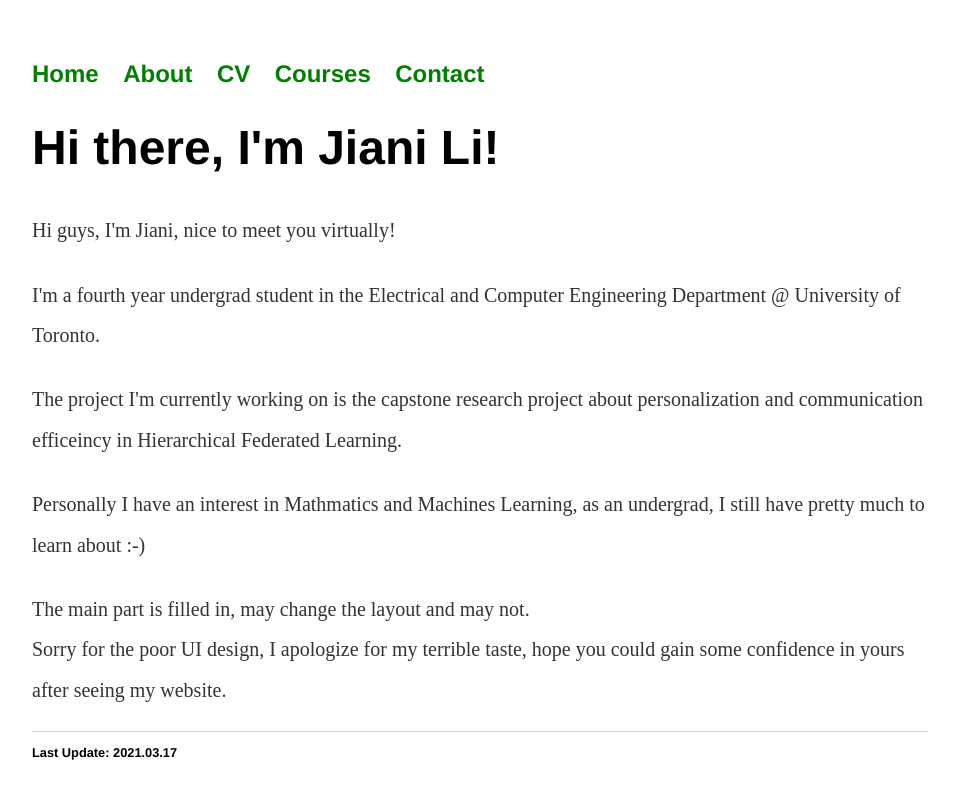
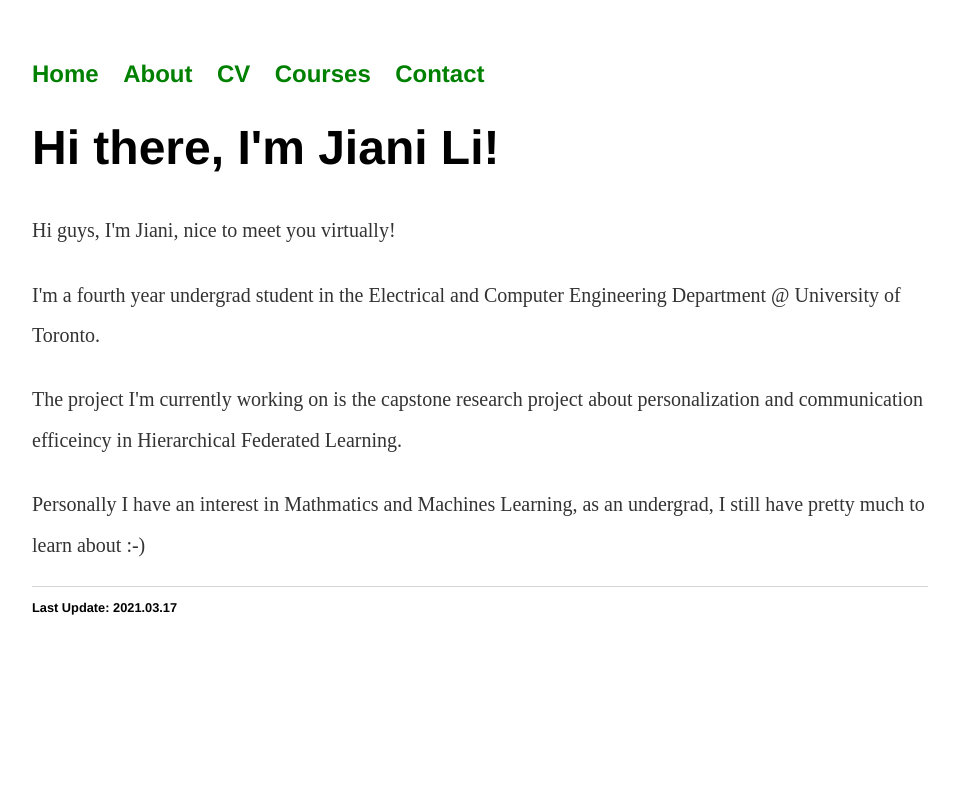
Before and after one commit to ljn1999/ljn1999.github.io, a Jekyll site: the page built from index.html, in a window 1280 px wide. Shown: the top 799 px of the page, without its empty margins (160-1115 px from the left). Built offline with Jekyll 4.4.1, drawn with Linux system fonts in a browser that asks for light colours.

Commit message:
Update index.html

```diff
--- a/index.html
+++ b/index.html
@@ -35,6 +35,4 @@ title: Jiani Li
 		efficeincy in Hierarchical Federated Learning. </sub></p>
 	<p><sub>Personally I have an interest in Mathmatics and Machines Learning, as an undergrad, I still have pretty much to learn about :-)</sub></p>
 
-	<p><sub>The main part is filled in, may change the layout and may not.
-	<br>Sorry for the poor UI design, I apologize for my terrible taste, hope you could gain some confidence in yours after seeing my website.</sub></p>
 </div><!-- /.blurb -->
```
